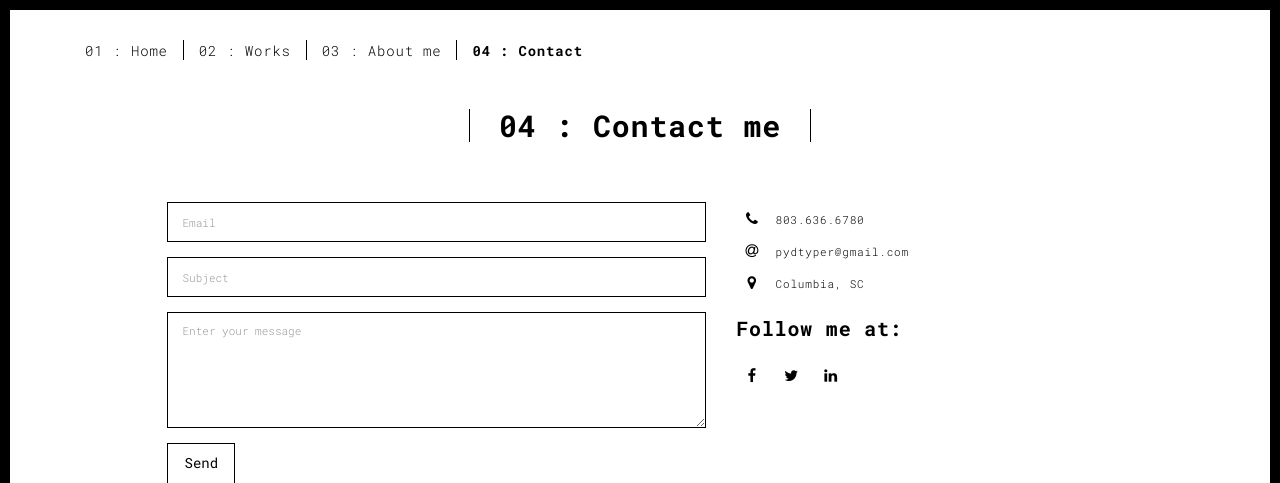
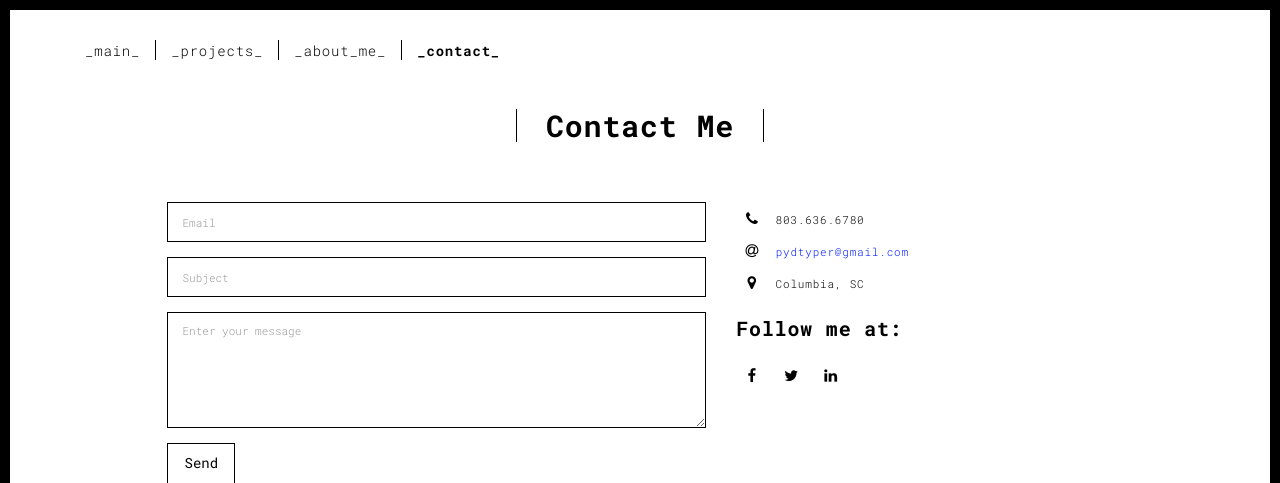
Before and after one commit to steven-rj/pydtyper-site, a Flask app: page /contact.html in a window 1280 px wide. Shown: the top 483 px of the page. Run offline with Flask 2, Linux system fonts and the light colour scheme; some libraries are stand-ins or nearby versions.

Commit message:
changed nav links, link to other site

```diff
--- a/server.py
+++ b/server.py
@@ -14,14 +14,6 @@ def home():
 @app.route("/<string:page_name>")
 def html_page(page_name):
     return render_template(page_name)
-
-
-def write_to_file(data):
-    with open("database.txt", mode="a") as database:
-        email = data["email"]
-        subject = data["subject"]
-        message = data["message"]
-        file = database.write(f"\n{email},{subject},{message}")
 
 
 def write_to_csv(data):
--- a/templates/contact.html
+++ b/templates/contact.html
@@ -39,10 +39,10 @@
 
         <div class="collapse navbar-collapse" id="navbar-collapse">
           <ul class="nav navbar-nav ">
-            <li><a href="./index.html" title="">01 : Home</a></li>
-            <li><a href="./works.html" title="">02 : Works</a></li>
-            <li><a href="./about.html" title="">03 : About me</a></li>
-            <li><a href="./contact.html" title="">04 : Contact</a></li>
+            <li><a href="./index.html" title="">_main_</a></li>
+            <li><a href="./works.html" title="">_projects_</a></li>
+            <li><a href="https://stevenrj.com" target="_blank" title="">_about_me_</a></li>
+            <li><a href="./contact.html" title="">_contact_</a></li>
           </ul>
 
 
@@ -56,7 +56,7 @@
       <div class="row">
         <div class="col-xs-12">
           <div class="section-container-spacer text-center">
-            <h1 class="h2">04 : Contact me</h1>
+            <h1 class="h2">Contact Me</h1>
           </div>
 
           <div class="row">
@@ -88,7 +88,7 @@
                         <span class="fa-icon">
                           <i class="fa fa-at" aria-hidden="true"></i>
                         </span>
-                        pydtyper@gmail.com
+                        <a href="mailto:pydtyper@gmail.com">pydtyper@gmail.com</a>
                       </li>
                       <li>
                         <span class="fa-icon">
@@ -98,13 +98,13 @@
                       </li>
                     </ul>
                     <h3>Follow me at:</h3>
-                    <a href="http://www.facebook.com/stevenrj82" title="" class="fa-icon">
+                    <a href="http://www.facebook.com/stevenrj82" target="_blank" title="" class="fa-icon">
                       <i class="fa fa-facebook"></i>
                     </a>
-                    <a href="http://www.twitter.com/the_pyd_typer" title="" class="fa-icon">
+                    <a href="http://www.twitter.com/the_pyd_typer" target="_blank" _blank title="" class="fa-icon">
                       <i class="fa fa-twitter"></i>
                     </a>
-                    <a href="http://www.linkedin.com/in/stevenrj" title="" class="fa-icon">
+                    <a href="http://www.linkedin.com/in/stevenrj" target="_blank" title="" class="fa-icon">
                       <i class="fa fa-linkedin"></i>
                     </a>
 
```
Also changed, not shown: templates/about.html (+4 -4 lines), templates/index.html (+4 -4 lines), templates/thankyou.html (+4 -4 lines), templates/work.html (+4 -4 lines), templates/works.html (+5 -5 lines).
